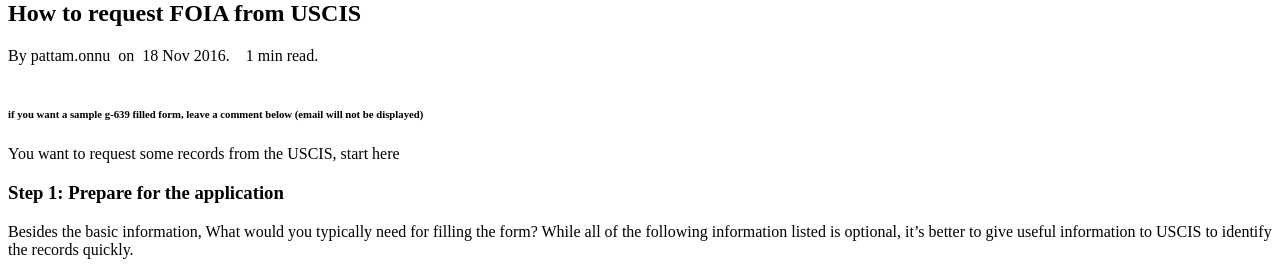
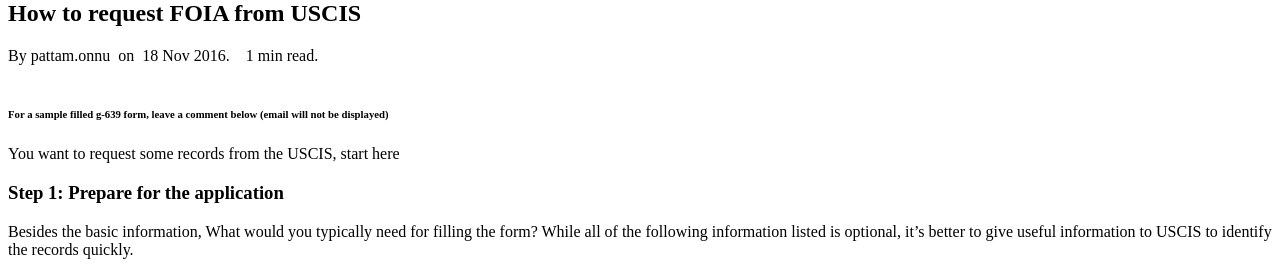
Before and after one commit to gitforwork2/gitforwork.github.io, a Jekyll site: the page built from _posts/2016-11-18-how-to-request-FOIA-from-USCIS.md, in a window 1280 px wide. Shown: the part 265-540 px from the top of the page. Built offline with Jekyll 4.4.1, drawn with Linux system fonts in a browser that asks for light colours; comment, search, counter and statistics services are not loaded.

Commit message:
Update 2016-11-18-how-to-request-FOIA-from-USCIS.md

```diff
--- a/_posts/2016-11-18-how-to-request-FOIA-from-USCIS.md
+++ b/_posts/2016-11-18-how-to-request-FOIA-from-USCIS.md
@@ -7,9 +7,10 @@
 description: 3 Steps to request FOIA with USCIS using form G 639 to request immigration records
 ---
 
-###### if you want a sample g-639 filled form, leave a comment below (email will not be displayed)
+###### For a sample filled g-639 form, leave a comment below (email will not be displayed)
 
 You want to request some records from the USCIS, start here
+
 ### Step 1: Prepare for the application
 Besides the basic information, What would you typically need for filling the form?
   While all of the following information listed is optional, it's better to give useful information to USCIS to identify the
```
